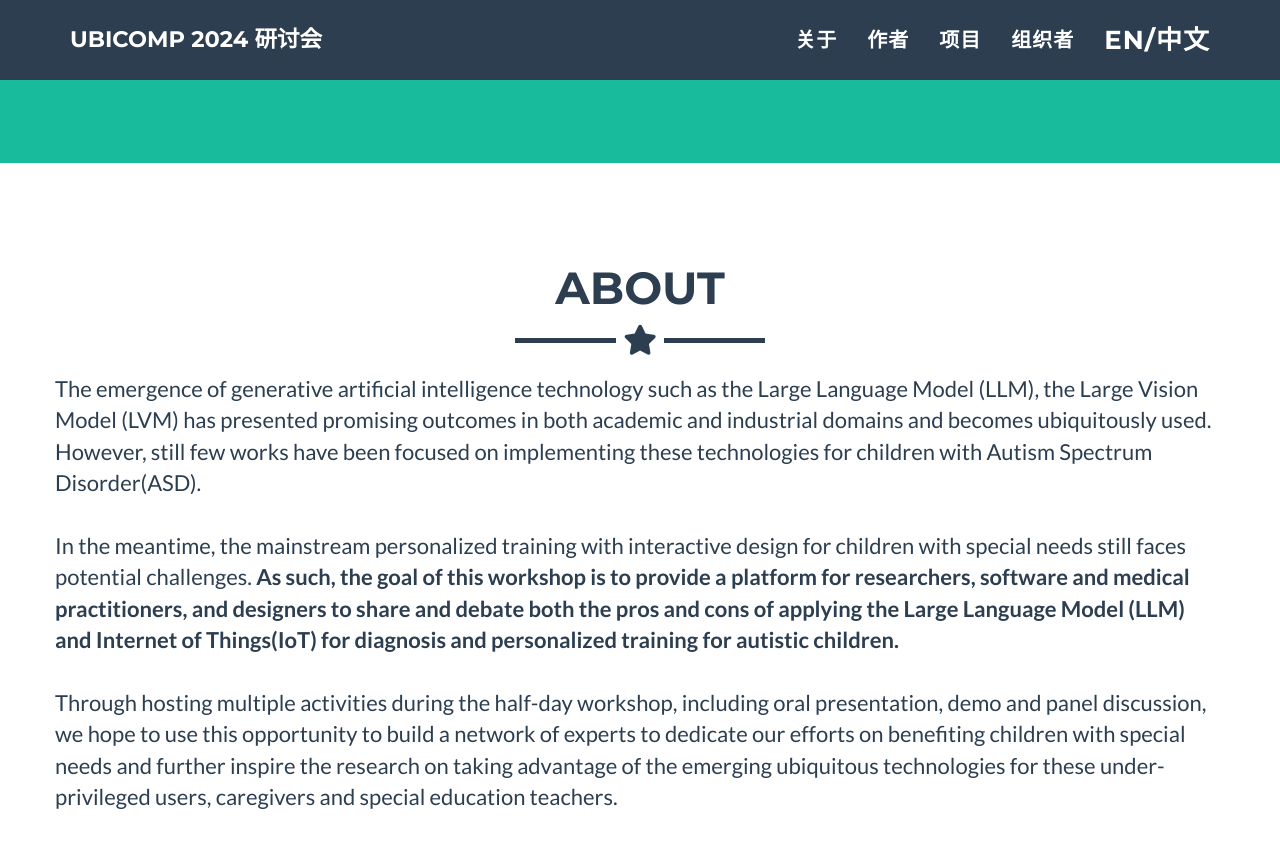
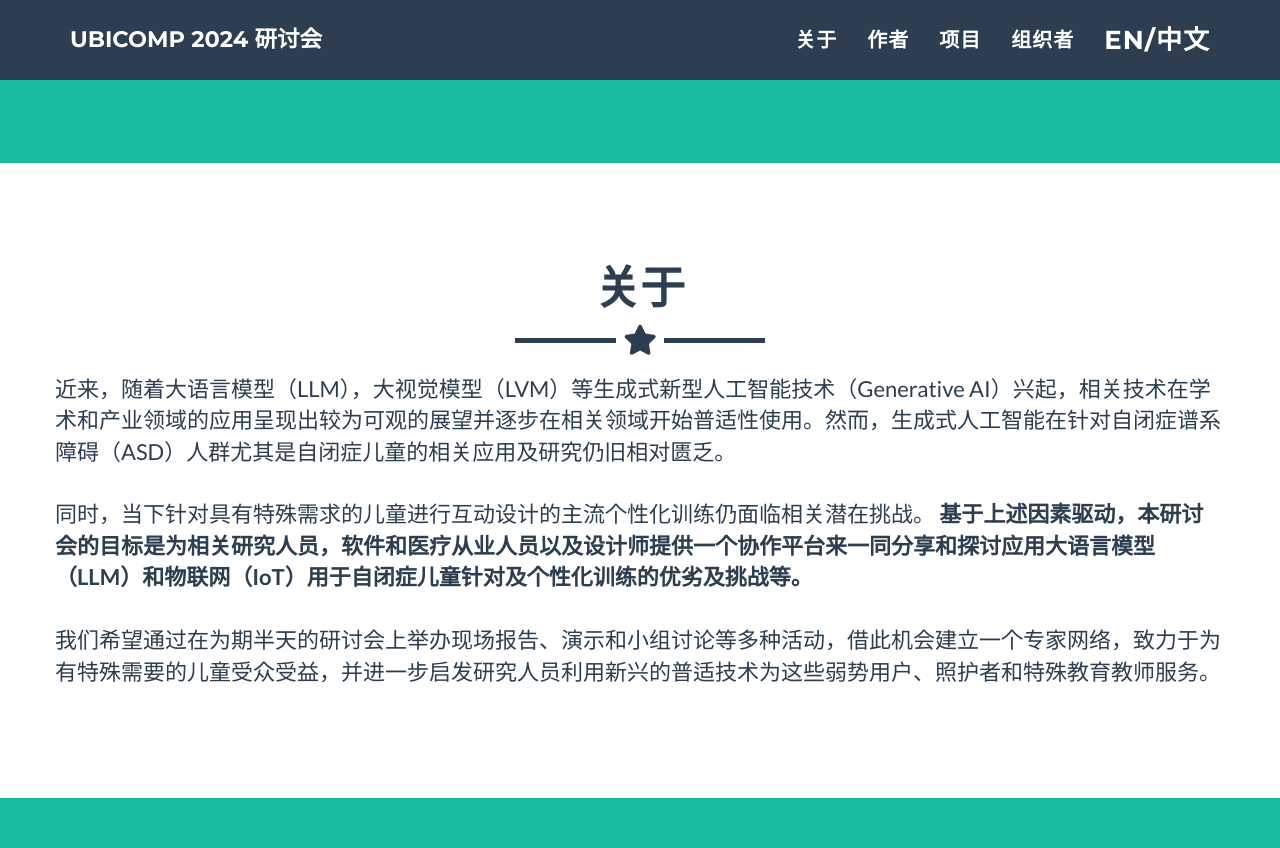
Before and after one commit to idwac-cn/idwac, a Jekyll site: the page built from _posts/2014-07-18-project-1.markdown, in a window 1280 px wide and 900 px high, scrolled down 887 px. Shown: the top 848 px of the window. Built offline with Jekyll 4.4.1, drawn with Linux system fonts in a browser that asks for light colours.

Commit message:
Update about page

```diff
--- a/_includes/portfolio_grid.html
+++ b/_includes/portfolio_grid.html
@@ -3,7 +3,7 @@
   <div class="container portfolio-flex-grid">
     <div class="row">
       <div class="col-lg-12 text-center">
-        <h2>About</h2>
+        <h2>关于</h2>
         <hr class="star-primary">
       </div>
     </div>
@@ -25,11 +25,12 @@
       <!-- <div class="col-lg-4 col-lg-offset-2"> -->
       <div>
         <span class="skills">
-        <p>The emergence of generative artificial intelligence technology such as the Large Language Model (LLM), the Large Vision Model (LVM) has presented promising outcomes in both academic and industrial domains and becomes ubiquitously used. However, still few works have been focused on implementing these technologies for children with Autism Spectrum Disorder(ASD).
+        <p>近来，随着大语言模型（LLM），大视觉模型（LVM）等生成式新型人工智能技术（Generative AI）兴起，相关技术在学术和产业领域的应用呈现出较为可观的展望并逐步在相关领域开始普适性使用。然而，生成式人工智能在针对自闭症谱系障碍（ASD）人群尤其是自闭症儿童的相关应用及研究仍旧相对匮乏。
           <br><br>
-          In the meantime, the mainstream personalized training with interactive design for children with special needs still faces potential challenges. <strong>As such, the goal of this workshop is to provide a platform for researchers, software and medical practitioners, and designers to share and debate both the pros and cons of applying the Large Language Model (LLM) and Internet of Things(IoT) for diagnosis and personalized training for autistic children.</strong>
+          同时，当下针对具有特殊需求的儿童进行互动设计的主流个性化训练仍面临相关潜在挑战。
+          <strong> 基于上述因素驱动，本研讨会的目标是为相关研究人员，软件和医疗从业人员以及设计师提供一个协作平台来一同分享和探讨应用大语言模型（LLM）和物联网（IoT）用于自闭症儿童针对及个性化训练的优劣及挑战等。</strong>
           <br><br>
-          Through hosting multiple activities during the half-day workshop, including oral presentation, demo and panel discussion, we hope to use this opportunity to build a network of experts to dedicate our efforts on benefiting children with special needs and further inspire the research on taking advantage of the emerging ubiquitous technologies for these under-privileged users, caregivers and special education teachers.</p>
+          我们希望通过在为期半天的研讨会上举办现场报告、演示和小组讨论等多种活动，借此机会建立一个专家网络，致力于为有特殊需要的儿童受众受益，并进一步启发研究人员利用新兴的普适技术为这些弱势用户、照护者和特殊教育教师服务。</p>
         </span>
 
         </div>
```
